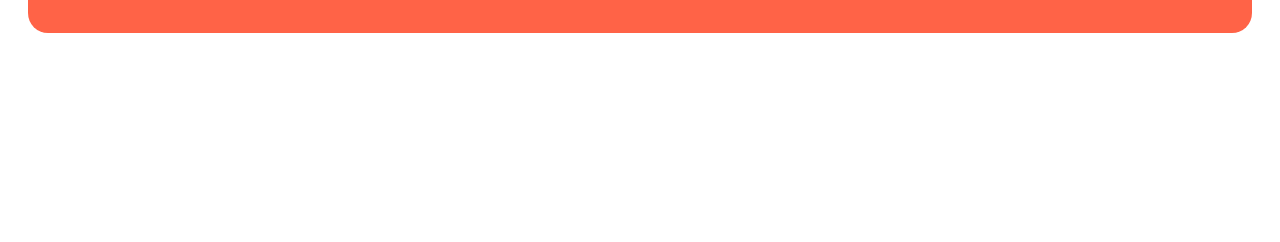
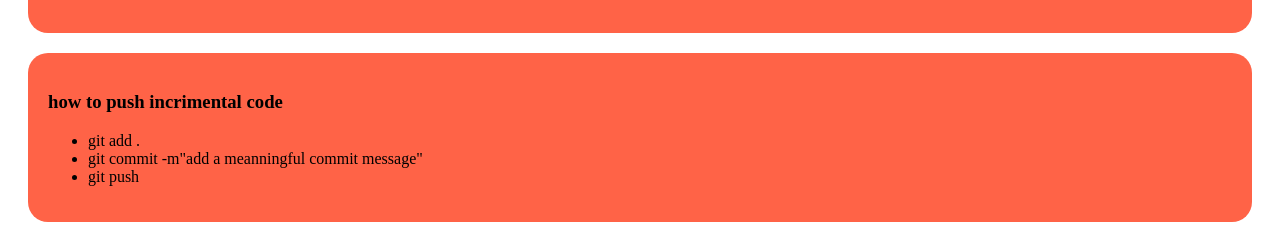
Before and after one commit to Shagoto17/my-simple-website, a plain HTML site: page index.html in a window 1280 px wide. Shown: the part 725-967 px from the top of the page. Before the commit the page ends 800 px from the top, so only its background shows below. Drawn offline with Linux system fonts and the light colour scheme.

Commit message:
added a list to push code

```diff
--- a/index.html
+++ b/index.html
@@ -8,7 +8,7 @@
 </head>
 <body>
 
-</body>
+
 <div>
     <h3>
         my first blog
@@ -33,4 +33,14 @@
     </h3>
     <p>Lorem, ipsum dolor sit amet consectetur adipisicing elit. Voluptatum sit ipsa beatae repellat. Distinctio quis quo doloremque accusantium culpa suscipit quod harum et voluptate adipisci? Aspernatur illum possimus exercitationem excepturi. Lorem ipsum dolor sit amet consectetur adipisicing elit. Dolor voluptates, autem fugiat nemo repellat deleniti blanditiis sunt deserunt placeat reprehenderit incidunt sit quidem quas recusandae? Expedita sit magni aspernatur in!</p>
 </div>
+<div>
+    <h3> how to push incrimental code </h3>
+    <ul>
+        <li>git add .</li>
+        <li>git commit -m"add a meanningful commit message"</li>
+        <li>git push</li>
+    </ul>
+</div>
+</body>
+
 </html>
```
